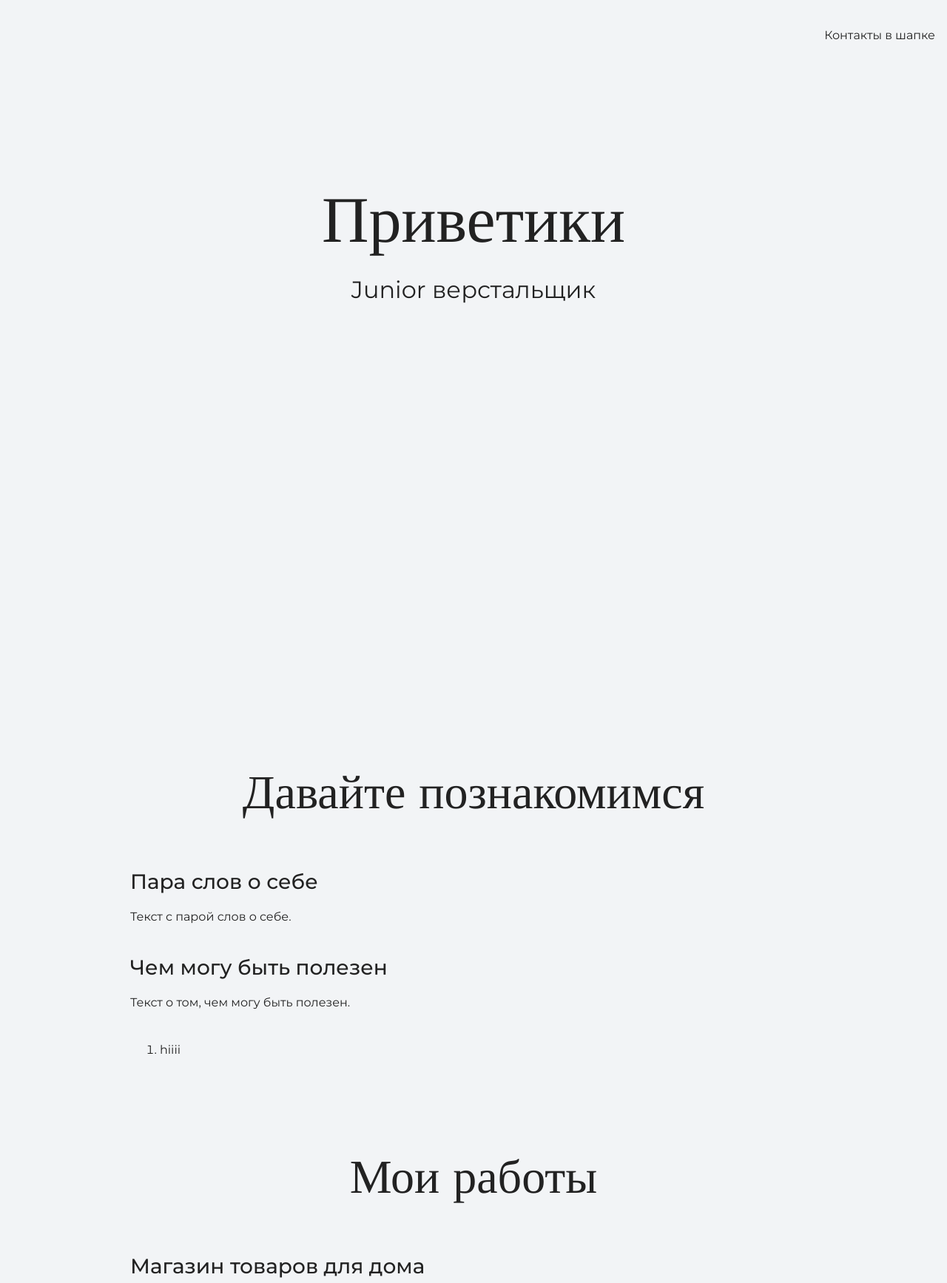
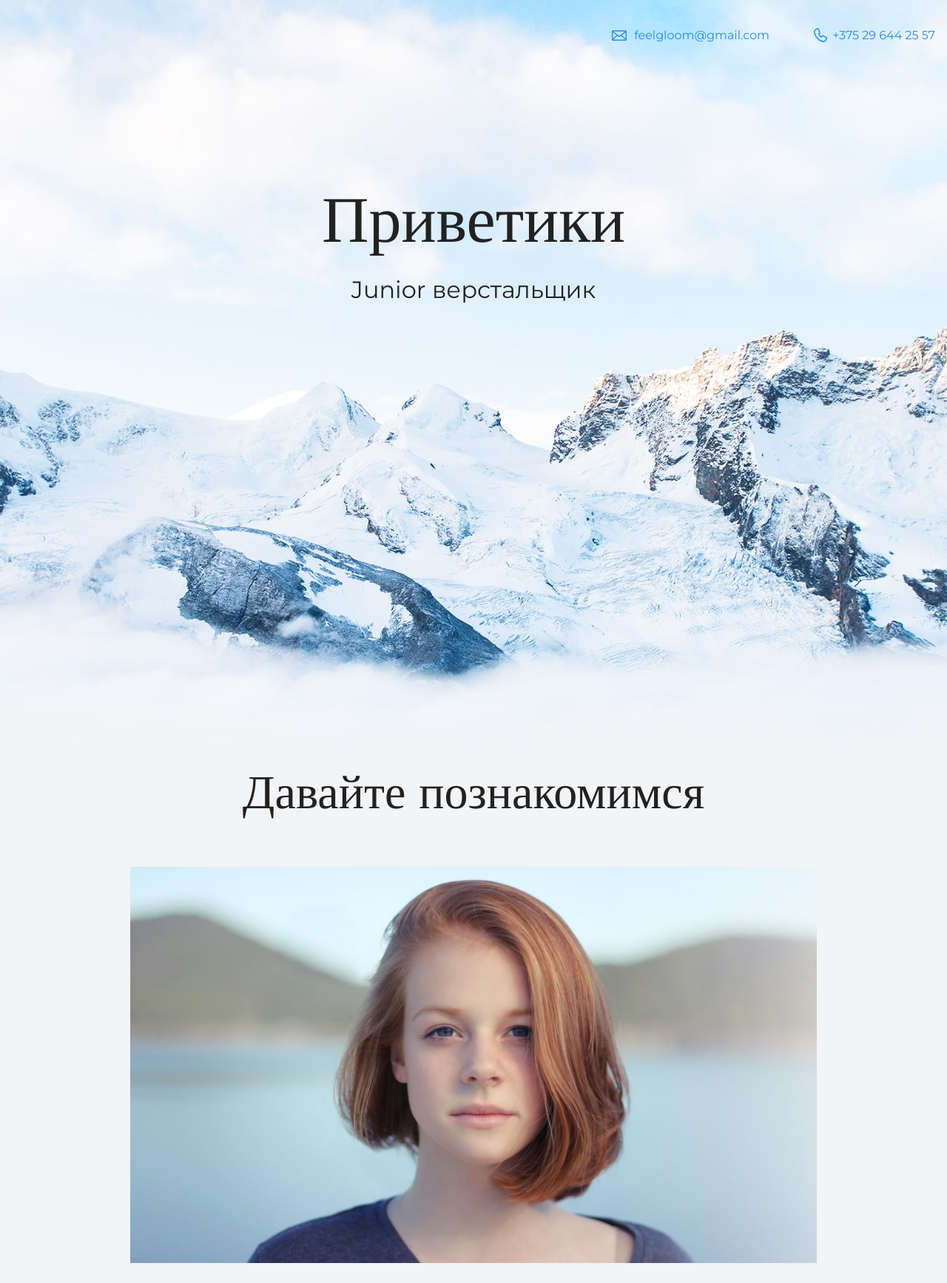
Before and after one commit to yuliya-d98/my-site, a plain HTML site: page index.html in a window 1280 px wide. Shown: the top 1735 px of the page at 74% size. Drawn offline with nearby package versions, Linux system fonts and the light colour scheme.

Commit message:
Add files via upload

```diff
--- a/index.html
+++ b/index.html
@@ -10,7 +10,8 @@
   <body>
     <header class="page-header">
       <div class="container">
-        Контакты в шапке
+        <a class="header-email" href="feelgloom@gmail.com">feelgloom@gmail.com</a>
+       <a class="header-phone" href="tel:+375296442557">+375 29 644 25 57</a>
       </div>
     </header>
 
@@ -24,6 +25,9 @@
     <section class="intro">
       <div class="container">
         <h2 class="subheading">Давайте познакомимся</h2>
+        <figure class="user-image">
+          <img src="files/user.jpg" width="928" height="536" alt="Фотография Неопознанного Енота">
+        </figure>
         <h3>Пара слов о себе</h3>
         <p>Текст с парой слов о себе.</p>
         <h3>Чем могу быть полезен</h3>
@@ -37,10 +41,12 @@
     <section class="portfolio">
       <div class="container">
         <h2 class="subheading">Мои работы</h2>
-
+        <figure class="project-image">
+          <img src="files/project.jpg" width="928" height="536" alt="Cайт магазина товаров для дома">
+        </figure>
         <h3>Магазин товаров для дома</h3>
         <p>Мой первый сайт.</p>
-
+        <a class="button" href="source/project/index.html">Открыть страницу</a>
         <h3>Блог начинающего верстальщика</h3>
         <p>Статический блог про обучение HTML и CSS.</p>
       </div>
@@ -48,7 +54,8 @@
 
     <footer class="page-footer">
       <div class="container">
-        Опять контакты
+        <a class="footer-email" href="feelgloom@gmail.com">feelgloom@gmail.com</a>
+        <a class="footer-phone" href="tel:+375296442557">+375 29 644 25 57</a>
       </div>
     </footer>
   </body>
```
Also changed, not shown: files/project.jpg (added), files/user.jpg (added), img/hero-bg.jpg (added), img/icon-css.svg (added), img/icon-email-footer.svg (added), img/icon-email-header.svg (added), img/icon-html.svg (added), img/icon-phone-footer.svg (added), img/icon-phone-header.svg (added).
